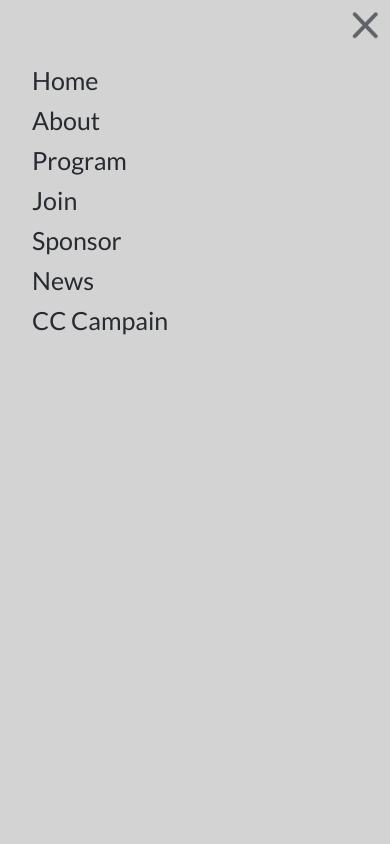
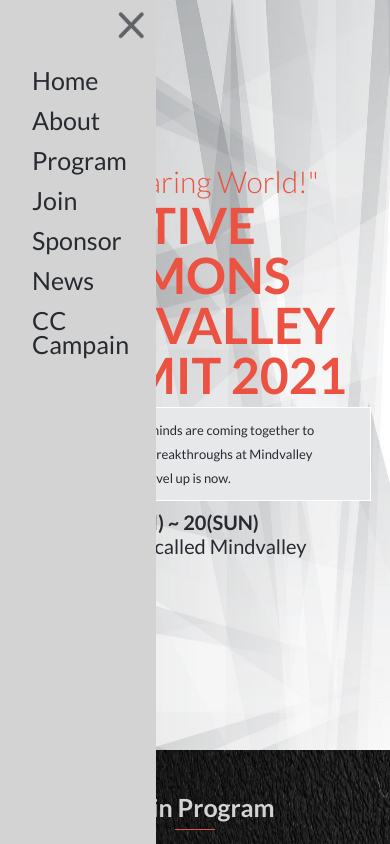
Before and after one commit to Sahar-AbdelSamad/MindvalleySummit, a plain HTML site: page index.html in a window 390 px wide. Both pictures are taken after a click on the element 214 px from the left and 27 px from the top of the page. Shown: the top 844 px of the page. Drawn offline with Linux system fonts and the light colour scheme.

Commit message:
Fix the style of the navbar

```diff
--- a/styles/main.css
+++ b/styles/main.css
@@ -27,11 +27,6 @@ body {
   position: absolute;
   width: 100%;
   padding-top: 15px;
-}
-
-.nav-mobile {
-  transition-duration: 300ms;
-  transition-timing-function: ease-out;
 }
 
 .nav-mobile i {
@@ -359,6 +354,7 @@ h3 {
     display: none;
   }
 
+
   .nav-desktop {
     display: flex;
     justify-content: space-between;
@@ -386,6 +382,10 @@ h3 {
   .nav-desktop a:focus {
     border: 3px solid #ec5242;
     padding: 8px 16px;
+  }
+
+  .nav-desktop a:hover {
+    color: #ec5242;
   }
 
   /* Featured in */
@@ -579,7 +579,7 @@ h3 {
 
 /*
   ========================================
-  About
+  Mobile Menu
   ========================================
 */
 
@@ -590,8 +590,8 @@ h3 {
   flex-direction: column;
   background-color: #d3d3d3;
   height: 100%;
+  width: 40%;
   padding-top: 60px;
-  transform: translateX(-0%);
 }
 
 .menu ul a {
```
